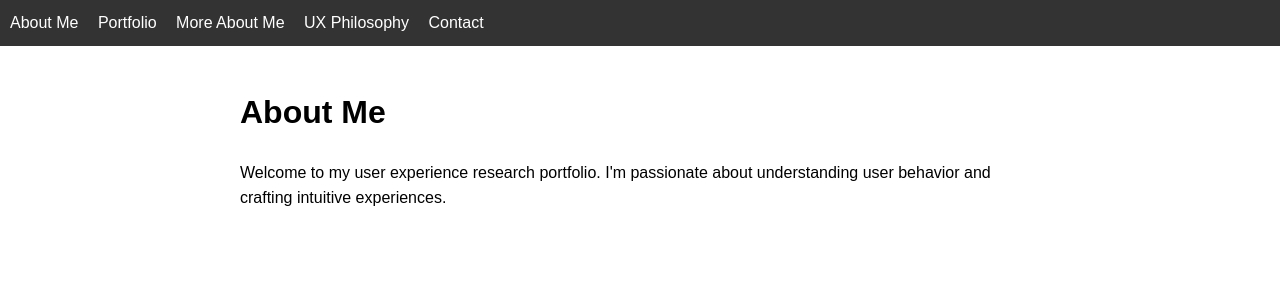
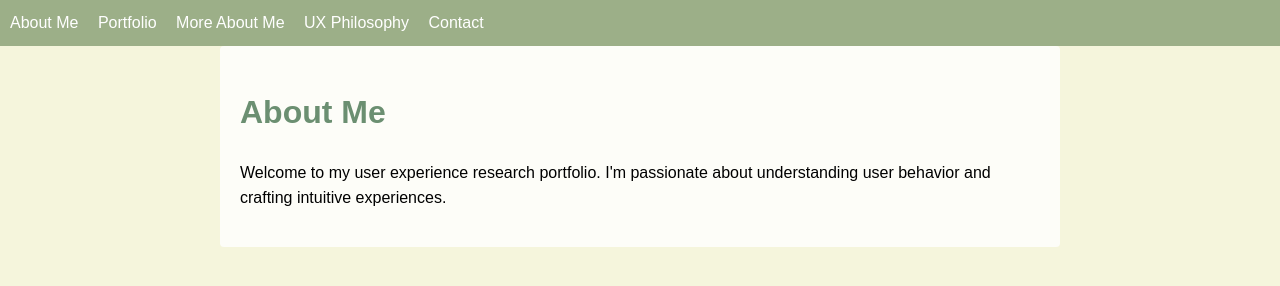
Before and after one commit to kazirahm/irums-wesbite, a plain HTML site: page index.html in a window 1280 px wide. Drawn offline with Linux system fonts and the light colour scheme.

Commit message:
Add beige and sage green color scheme

```diff
--- a/assets/style.css
+++ b/assets/style.css
@@ -3,9 +3,10 @@ body {
   margin: 0;
   padding: 0;
   line-height: 1.6;
+  background-color: #f5f5dc; /* beige background */
 }
 nav {
-  background-color: #333;
+  background-color: #9caf88; /* sage green */
   color: #fff;
   padding: 10px;
 }
@@ -14,10 +15,18 @@ nav a {
   margin-right: 15px;
   text-decoration: none;
 }
+a {
+  color: #6b8f71; /* sage tone for links */
+}
+h1 {
+  color: #6b8f71;
+}
 .container {
   max-width: 800px;
   margin: auto;
   padding: 20px;
+  background-color: rgba(255, 255, 255, 0.8);
+  border-radius: 4px;
 }
 
 .dropdown {
```
